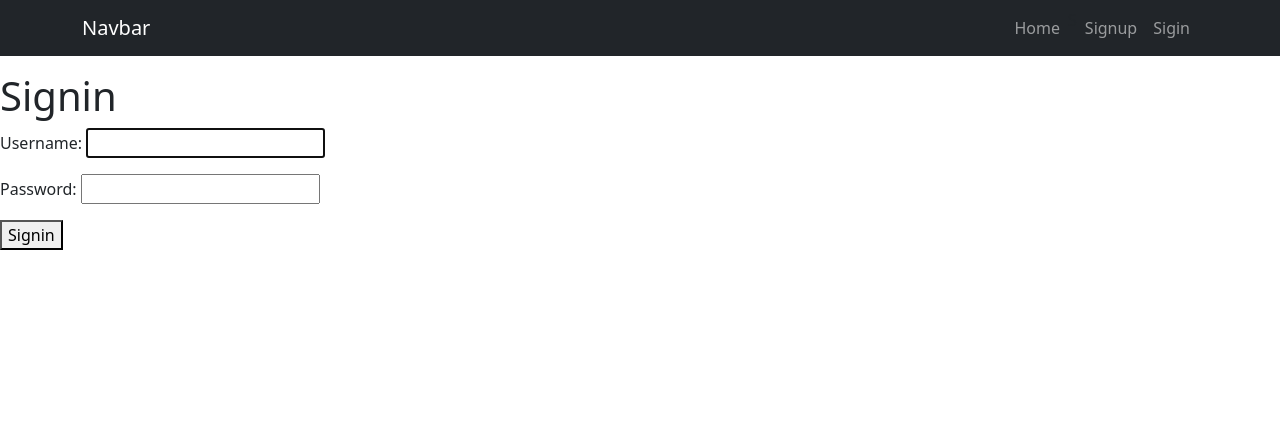
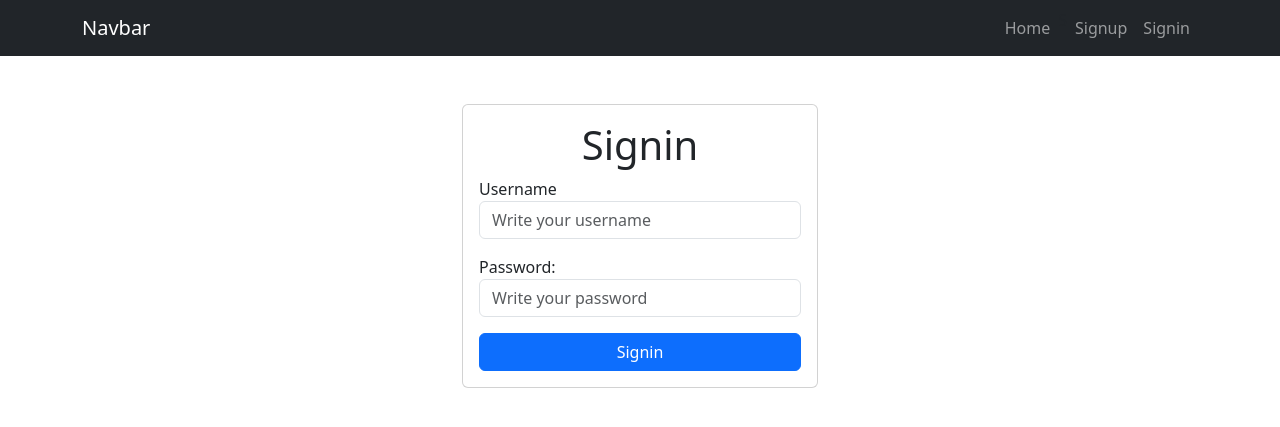
Before and after one commit to martinxaviernievas/Blogcompleto, a Django app: page /signin/ in a window 1280 px wide. Shown: the top 427 px of the page. Run offline with Django 5.2, Linux system fonts and the light colour scheme.

Commit message:
Terminando de agregarle estilo

```diff
--- a/tasks/templates/base.html
+++ b/tasks/templates/base.html
@@ -40,7 +40,7 @@
                     <a href="/signup" class="nav-link">Signup</a>
                 </li>
                 <li class="nav-item" >
-                    <a href="/signin" class="nav-link">Sigin</a>
+                    <a href="/signin" class="nav-link">Signin</a>
                 </li>
                  {% endif %}
             </ul>
@@ -48,12 +48,6 @@
         </div>
       </nav>
 
-    <nav>
-        <ul>
-
-        </ul>
-    </nav>
-
     {% block content %}
     {% endblock %}
 
--- a/tasks/templates/signin.html
+++ b/tasks/templates/signin.html
@@ -1,16 +1,40 @@
 {% extends 'base.html' %}
 
 {% block content %}
-<h1>Signin</h1>
 
-<form action="/signin/" method="POST">
-    {% csrf_token %}
-    {{form.as_p}}
-    <button>
-        Signin
-    </button>
+<main class="container">
+    <div class="row" >
+        <section class="col-md-4 offset-md-4 mt-5">
+            <form action="/signin/" method="POST" class="card card-body">
 
-</form>
+                <h1 class="text-center">Signin</h1>
+
+                {{error}}
+
+                {% csrf_token %}
+
+
+                            {{error}}
+                            {% csrf_token %}
+
+                            <div class="mb-3">
+                                <label for="username">Username</label>
+                                <input type="text" name="username" id="username" class="form-control" placeholder="Write your username" >
+                            </div>
+                            <div class="mb-3">
+                                <label for="password">Password:</label>
+                                <input type="password" name="password" id="password" class="form-control" placeholder="Write your password" >
+                            </div>
+
+
+                <button class="btn btn-primary" >
+                    Signin
+                </button>
+
+            </form>
+        </section>
+    </div>
+</main>
 
 
 {% endblock %}
```
Also changed, not shown: tasks/templates/signup.html (+28 -10 lines), tasks/templates/tasks.html (+20 -10 lines), db.sqlite3, tasks/templates/created_task.html (added), tasks/views.py (line endings or trailing spaces).
